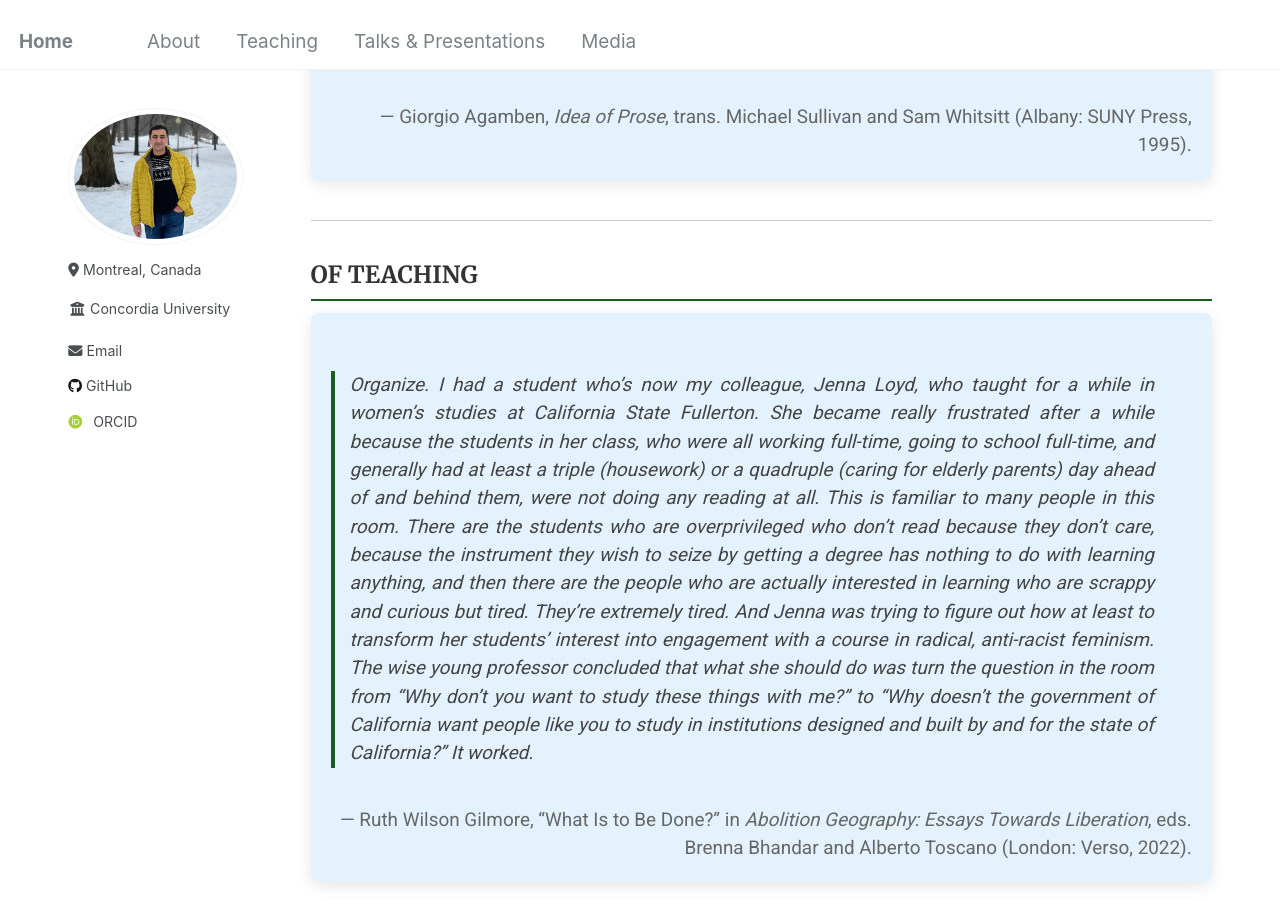
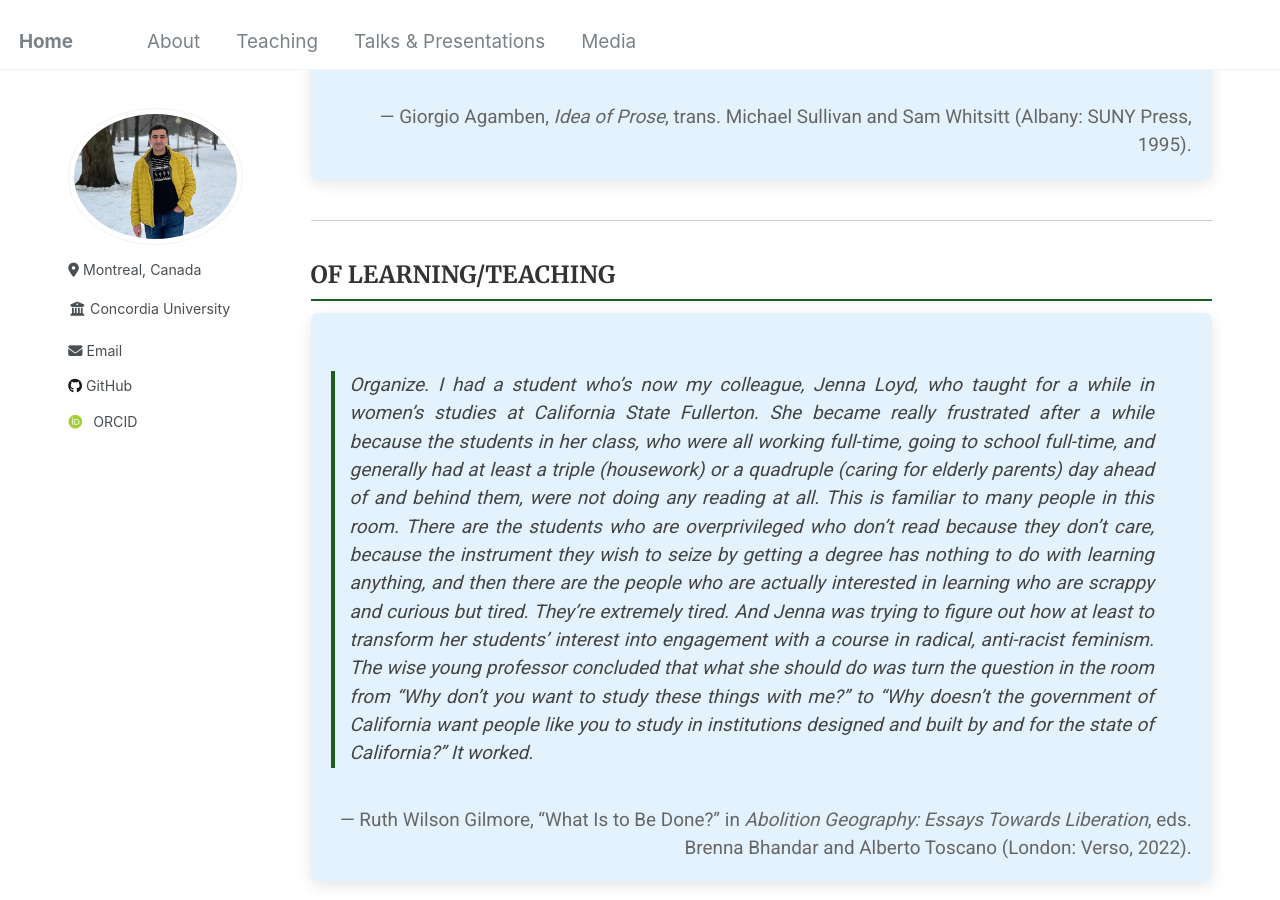
Before and after one commit to Mohsnmonji/mohsnmonji.github.io, a Jekyll site: the page built from _pages/teaching.md, in a window 1280 px wide and 900 px high, scrolled down 466 px. Built offline with Jekyll 4.4.1, drawn with Linux system fonts in a browser that asks for light colours; some web fonts are replaced.

Commit message:
Update teaching.md

```diff
--- a/_pages/teaching.md
+++ b/_pages/teaching.md
@@ -76,7 +76,7 @@ author_profile: true
 <hr class="section-divider">
 
 <div class="teaching-section">
-  <h2>OF TEACHING</h2>
+  <h2>OF LEARNING/TEACHING</h2>
   <div class="teaching-card">
     <blockquote style="font-style: italic; border-left: 4px solid #1B5E20; padding-left: 15px; color: #444;">
       Organize. I had a student who’s now my colleague, Jenna Loyd, who taught for a while in women’s studies at California State Fullerton. She became really frustrated after a while because the students in her class, who were all working full-time, going to school full-time, and generally had at least a triple (housework) or a quadruple (caring for elderly parents) day ahead of and behind them, were not doing any reading at all. This is familiar to many people in this room. There are the students who are overprivileged who don’t read because they don’t care, because the instrument they wish to seize by getting a degree has nothing to do with learning anything, and then there are the people who are actually interested in learning who are scrappy and curious but tired. They’re extremely tired. And Jenna was trying to figure out how at least to transform her students’ interest into engagement with a course in radical, anti-racist feminism. The wise young professor concluded that what she should do was turn the question in the room from “Why don’t you want to study these things with me?” to “Why doesn’t the government of California want people like you to study in institutions designed and built by and for the state of California?” It worked.
```
